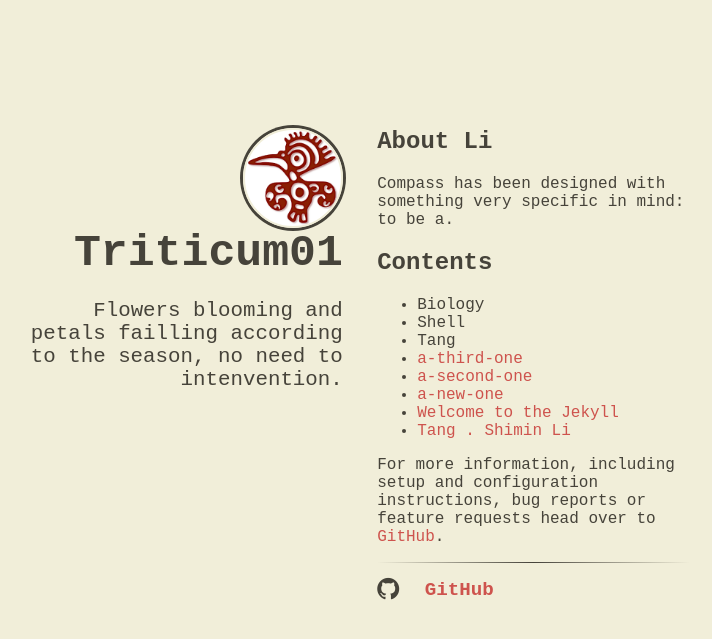
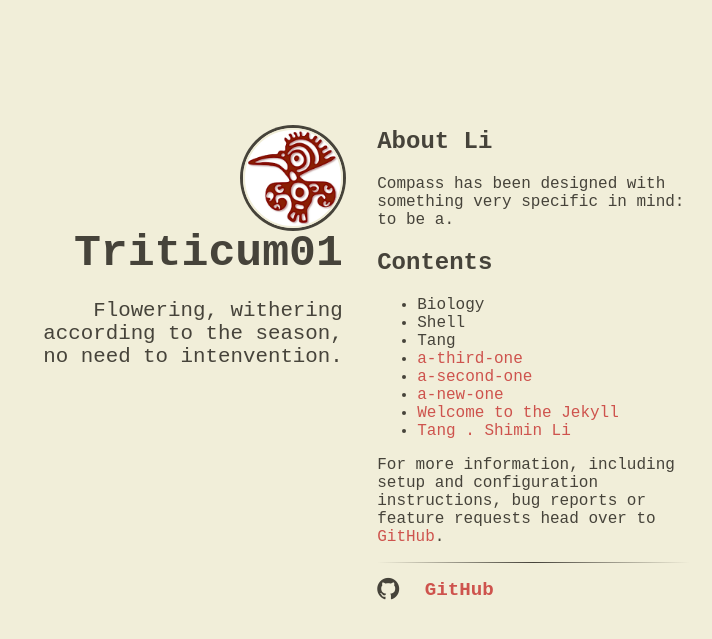
Before and after one commit to Triticum01/Triticum01.github.io, a Jekyll site: the page built from index.html, in a window 1280 px wide. Shown: the top 639 px of the page, without its empty margins (290-1002 px from the left). Built offline with Jekyll 4.4.1, drawn with Linux system fonts in a browser that asks for light colours; nearby versions of some CDN libraries.

Commit message:
Update _config.yml

```diff
--- a/_config.yml
+++ b/_config.yml
@@ -9,7 +9,7 @@ triticum:
   # author will appear under the avatar (optional)
   author: "Triticum01"
   # tagline will appear under the title (optional)
-  tagline: "Flowers blooming and petals failling according to the season, no need to intenvention."
+  tagline: "Flowering, withering according to the season, no need to intenvention."
   # if include_content is true, the contents of the content.html include will be
   # added right above the generated item list, if present
   include_content: true
```
